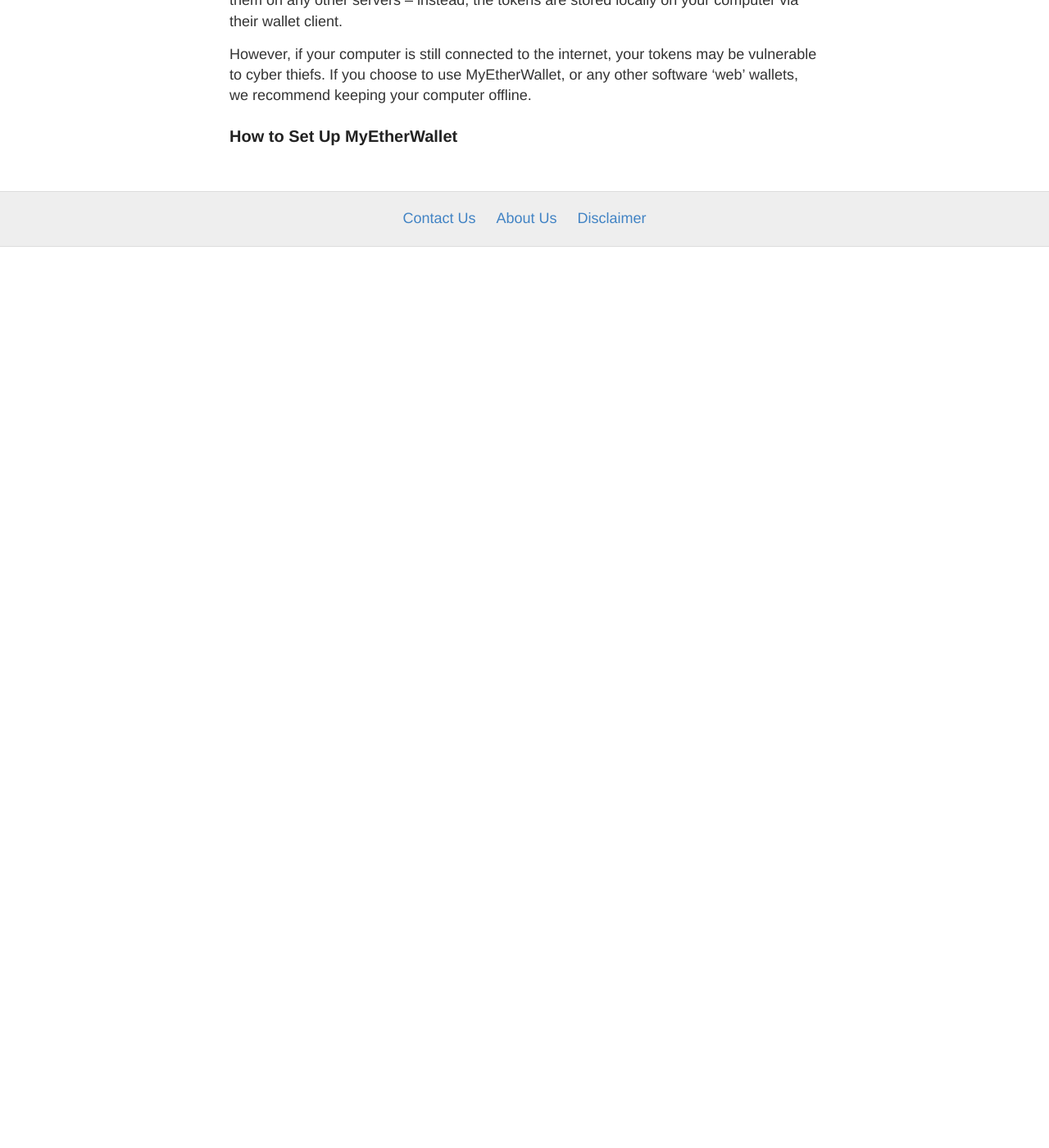
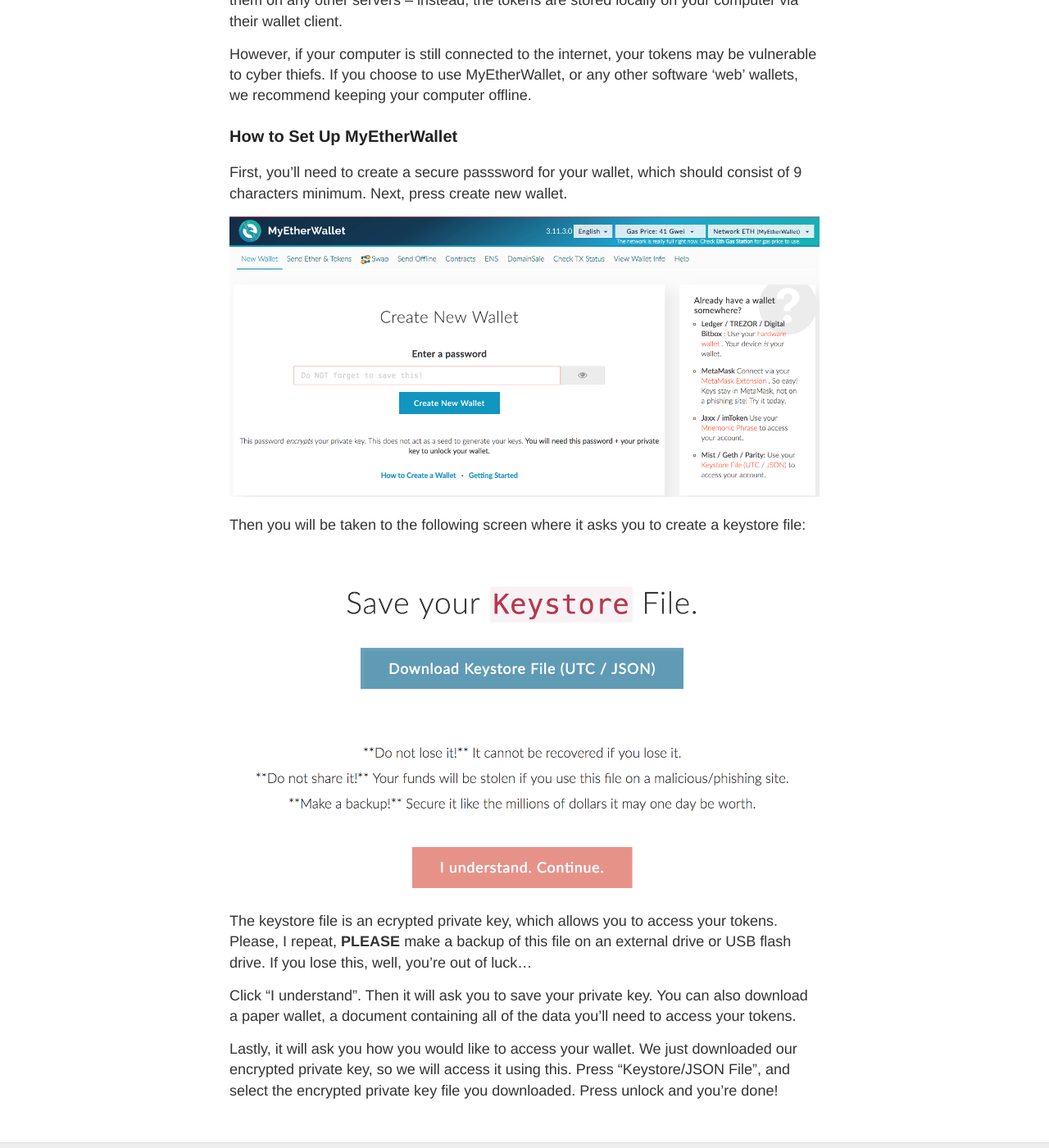
Before and after one commit to homebodygym/homebodygym, a Jekyll site: the page built from pages/wallets/wallets.md, in a window 1280 px wide and 1400 px high, scrolled down 3090 px. Shown: the whole window at 82% size. Built offline with Jekyll 4.4.1, drawn with Linux system fonts in a browser that asks for light colours; our own code applies the rules of GitHub Pages for plain Markdown files; a script that is not in the unit is left out; before the commit the page ends 3391 px from its top, so only the background shows below that.

Commit message:
wallets page

```diff
--- a/pages/wallets/wallets.md
+++ b/pages/wallets/wallets.md
@@ -106,3 +106,17 @@
 However, if your computer is still connected to the internet, your tokens may be vulnerable to cyber thiefs. If you choose to use MyEtherWallet, or any other software 'web' wallets, we recommend keeping your computer offline.
 
 ### How to Set Up MyEtherWallet
+
+First, you'll need to create a secure passsword for your wallet, which should consist of 9 characters minimum. Next, press create new wallet.
+
+![Password](/img/wallets/password.png)
+
+Then you will be taken to the following screen where it asks you to create a keystore file:
+
+![Keystore](/img/wallets/keystore.png)
+
+The keystore file is an ecrypted private key, which allows you to access your tokens. Please, I repeat, **PLEASE** make a backup of this file on an external drive or USB flash drive. If you lose this, well, you're out of luck...
+
+Click "I understand". Then it will ask you to save  your private key. You can also download a paper wallet, a document containing all of the data you'll need to access your tokens.
+
+Lastly, it will ask you how you would like to access your wallet. We just downloaded our encrypted private key, so we will access it using this. Press “Keystore/JSON File”, and select the encrypted private key file you downloaded. Press unlock and you're done!
```
Also changed, not shown: img/wallets/keystore.png (added), img/wallets/password.png (added).
